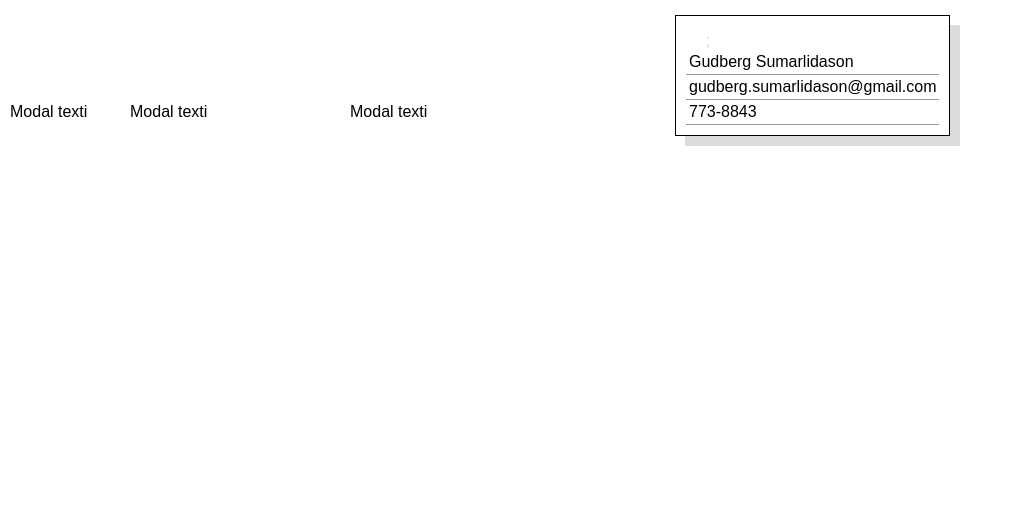
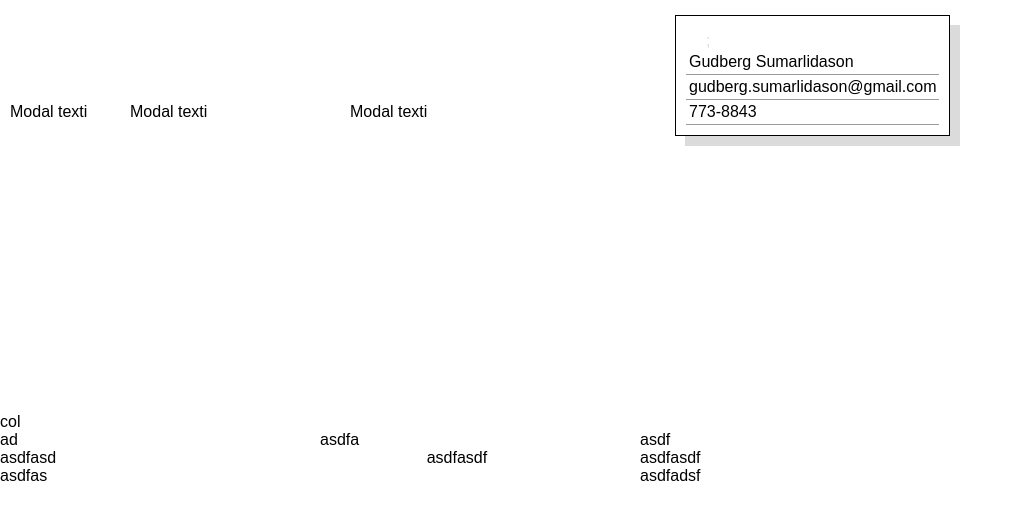
Before and after one commit to gudberg/assignment-5, a React app in the folder assignment-5/: page / in a window 1280 px wide. Shown: the top 520 px of the page, without its empty margins (0-1023 px from the left). Built offline with nearby package versions, Linux system fonts and the light colour scheme.

Commit message:
Row og Col komið

```diff
--- a/assignment-5/package.json
+++ b/assignment-5/package.json
@@ -89,5 +89,8 @@
   },
   "eslintConfig": {
     "extends": "react-app"
+  },
+  "devDependencies": {
+    "prop-types": "^15.6.1"
   }
 }
--- a/assignment-5/src/App.js
+++ b/assignment-5/src/App.js
@@ -3,6 +3,8 @@ import logo from './logo.svg';
 import './App.css';
 import Modal from './components/Modal/Modal';
 import NameCard from './components/NameCard/NameCard';
+import Row from './components/Row/Row';
+import Col from './components/Col/Col';
 
 class App extends Component {
   render() {
@@ -19,6 +21,18 @@ class App extends Component {
           telephone="773-8843"
           imageUrl="http://www.visir.is/i/622E8CBFB96B099C70174D1235590FF956447390CFBC30D2FFED237508B7E9E4_713x0.jpg"
           />
+
+        <Row>
+            <Col size={12}>col</Col>
+            <Col size={3}>ad</Col>
+            <Col size={3}>asdfa</Col>
+            <Col size={3}>asdf</Col>
+            <Col size={4}>asdfasd</Col>
+            <Col size={2}>asdfasdf</Col>
+            <Col size={6}>asdfasdf</Col>
+            <Col size={6}>asdfas</Col>
+            <Col size={6}>asdfadsf</Col>
+        </Row>
       </div>
 
     );
--- a/assignment-5/src/components/Col/Col.css
+++ b/assignment-5/src/components/Col/Col.css
@@ -0,0 +1,63 @@
+.base {
+    display: inline-block;
+}
+
+.col-1 {
+    composes: base;
+    width: 8.33333333333%;
+}
+
+.col-2 {
+    composes: base;
+    width: 16.6666666667%;
+}
+
+.col-3 {
+    composes: base;
+    width: 25%;
+}
+
+.col-4 {
+    composes: base;
+    width: 33.33333333333%;
+}
+
+.col-5 {
+    composes: base;
+    width: 41.6666666667%;
+}
+
+.col-6 {
+    composes: base;
+    width: 50%;
+}
+
+.col-7 {
+    composes: base;
+    width: 58.33333333333%;
+}
+
+.col-8 {
+    composes: base;
+    width: 66.6666666667%;
+}
+
+.col-9 {
+    composes: base;
+    width: 75%;
+}
+
+.col-10 {
+    composes: base;
+    width: 83.33333333333%;
+}
+
+.col-11 {
+    composes: base;
+    width: 91.6666666667%;
+}
+
+.col-12 {
+    composes: base;
+    width: 100%;
+}
--- a/assignment-5/src/components/Col/Col.js
+++ b/assignment-5/src/components/Col/Col.js
@@ -0,0 +1,17 @@
+import React from 'react';
+import PropTypes from 'prop-types';
+import styles from './Col.css';
+
+const Col = ({size, children}) => {
+    return <div className={`${styles[`col-${size}`]}`}>{children}</div>
+}
+
+Col.propTypes = {
+    size: PropTypes.number
+}
+
+Col.defaultProps = {
+    size: 1
+}
+
+export default Col;
--- /dev/null
+++ b/assignment-5/src/components/Row/Row.css
@@ -0,0 +1,3 @@
+.row {
+    width: 100%;
+}
--- a/assignment-5/src/components/Row/Row.js
+++ b/assignment-5/src/components/Row/Row.js
@@ -0,0 +1,55 @@
+import React from 'react';
+import Col from '../Col/Col';
+import PropTypes from 'prop-types';
+import styles from './Row.css';
+
+class Row extends React.Component {
+    constructor(props) {
+        super(props);
+        this.state = {
+            cols: props.children
+        }
+    }
+
+    render() {
+        const { cols } = this.state;
+        let counter = 0;
+        const WHOLE_ROW = 12;
+        let rows = [];
+        let row = [];
+        cols.forEach((col, i) => {
+            if(counter + col.props.size > WHOLE_ROW) {
+                rows.push(<div className={styles.row}>{row}</div>);
+                row = [];
+                counter = 0;
+                console.log("meir ");
+            }
+            counter += col.props.size;
+            row.push(col);
+        })
+        rows.push(<div className={styles.row}>{row}</div>);
+        return (
+            <div className={styles.row}>
+                {rows.map((row) => row)}
+            </div>
+        );
+    }
+}
+
+Row.propTypes = {
+    children: (props, propName, componentName) => {
+        const prop = props[propName];
+        let error = null;
+        if(prop === undefined) {
+            error = new Error('Row should contain Col element');
+        }
+        React.Children.forEach(prop, (child) => {
+            if(child.type !== Col) {
+                error = new Error(`${componentName} children should be of type Col.`)
+            }
+        });
+        return error;
+    }
+}
+
+export default Row;
```
Also changed, not shown: 1 other file (tests, documents, lock files or other folders).
